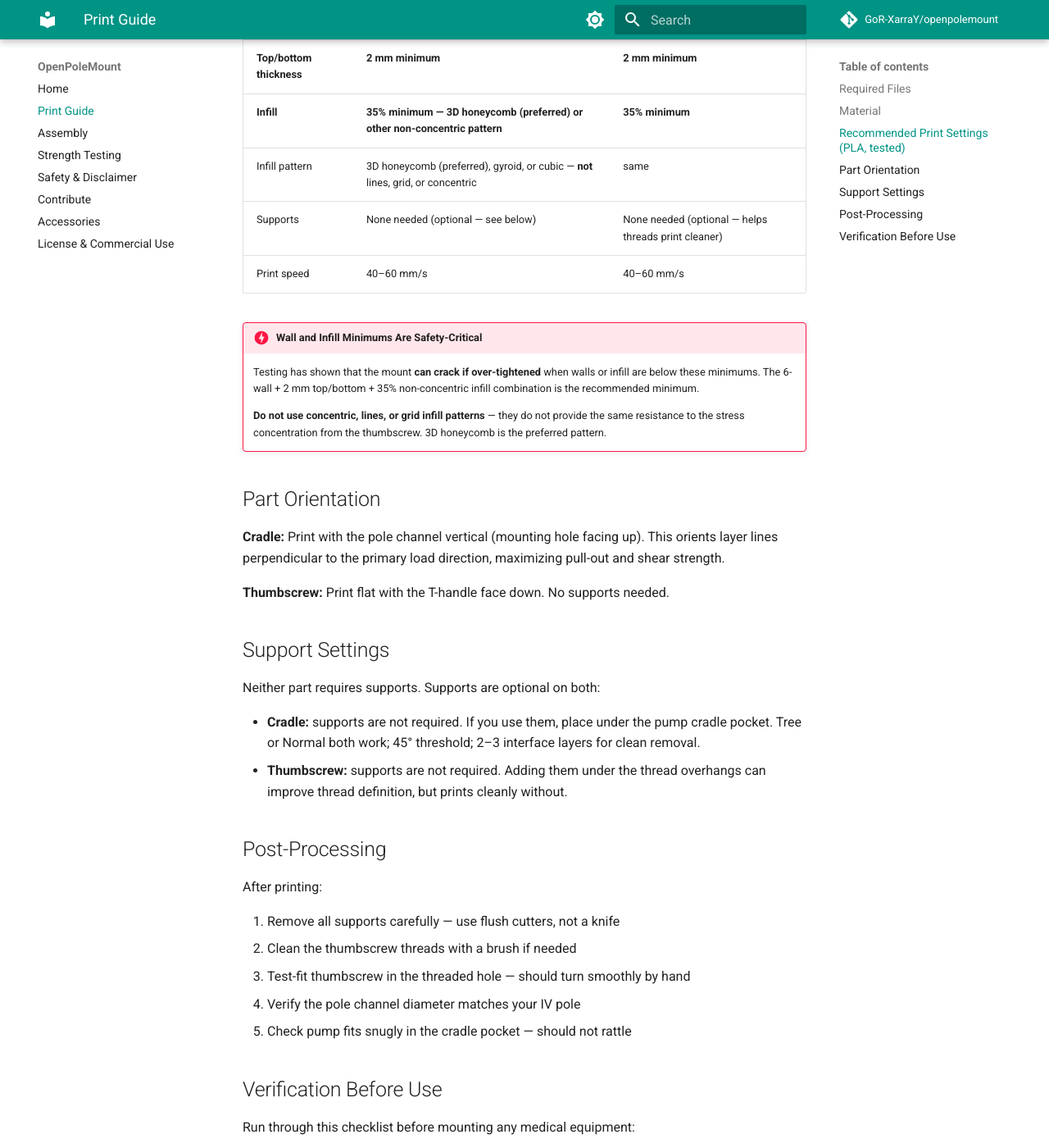
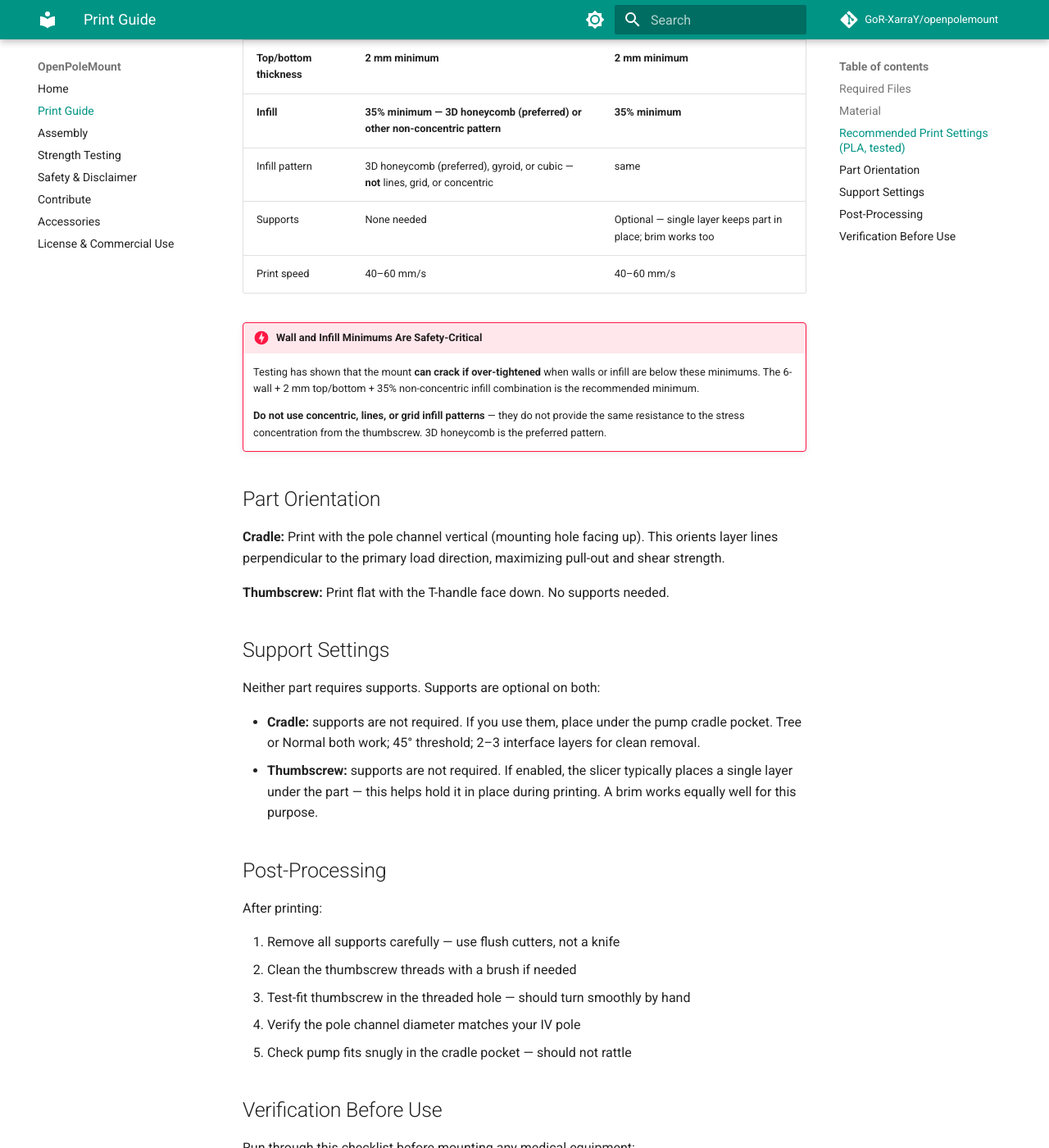
Before and after one commit to GoR-XarraY/openpolemount, an MkDocs documentation site: the page built from docs/print-settings.md, in a window 1280 px wide and 1400 px high, scrolled down 1317 px. Shown: the whole window at 82% size. Built offline with MkDocs 1.6.1 and Material for MkDocs 9.7.7, drawn with Linux system fonts in a browser that asks for light colours; comment, search, counter and statistics services are not loaded.

Commit message:
fix: thumbscrew supports — single layer helps hold part in place, brim also works

```diff
--- a/docs/print-settings.md
+++ b/docs/print-settings.md
@@ -44,7 +44,7 @@ if you print in another material, please share your results by
 | **Top/bottom thickness** | **2 mm minimum** | **2 mm minimum** |
 | **Infill** | **35% minimum — 3D honeycomb (preferred) or other non-concentric pattern** | **35% minimum** |
 | Infill pattern | 3D honeycomb (preferred), gyroid, or cubic — **not** lines, grid, or concentric | same |
-| Supports | None needed (optional — see below) | None needed (optional — helps threads print cleaner) |
+| Supports | None needed | Optional — single layer keeps part in place; brim works too |
 | Print speed | 40–60 mm/s | 40–60 mm/s |
 
 !!! danger "Wall and Infill Minimums Are Safety-Critical"
@@ -69,7 +69,7 @@ pull-out and shear strength.
 Neither part requires supports. Supports are optional on both:
 
 - **Cradle:** supports are not required. If you use them, place under the pump cradle pocket. Tree or Normal both work; 45° threshold; 2–3 interface layers for clean removal.
-- **Thumbscrew:** supports are not required. Adding them under the thread overhangs can improve thread definition, but prints cleanly without.
+- **Thumbscrew:** supports are not required. If enabled, the slicer typically places a single layer under the part — this helps hold it in place during printing. A brim works equally well for this purpose.
 
 ## Post-Processing
 
```
